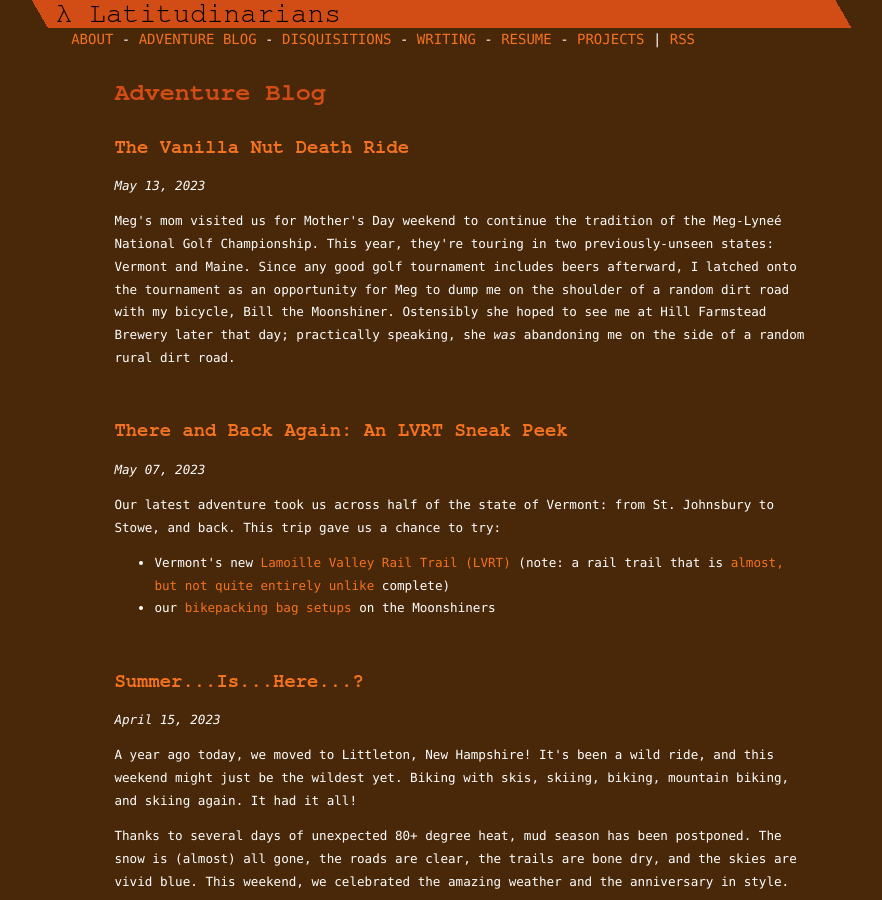
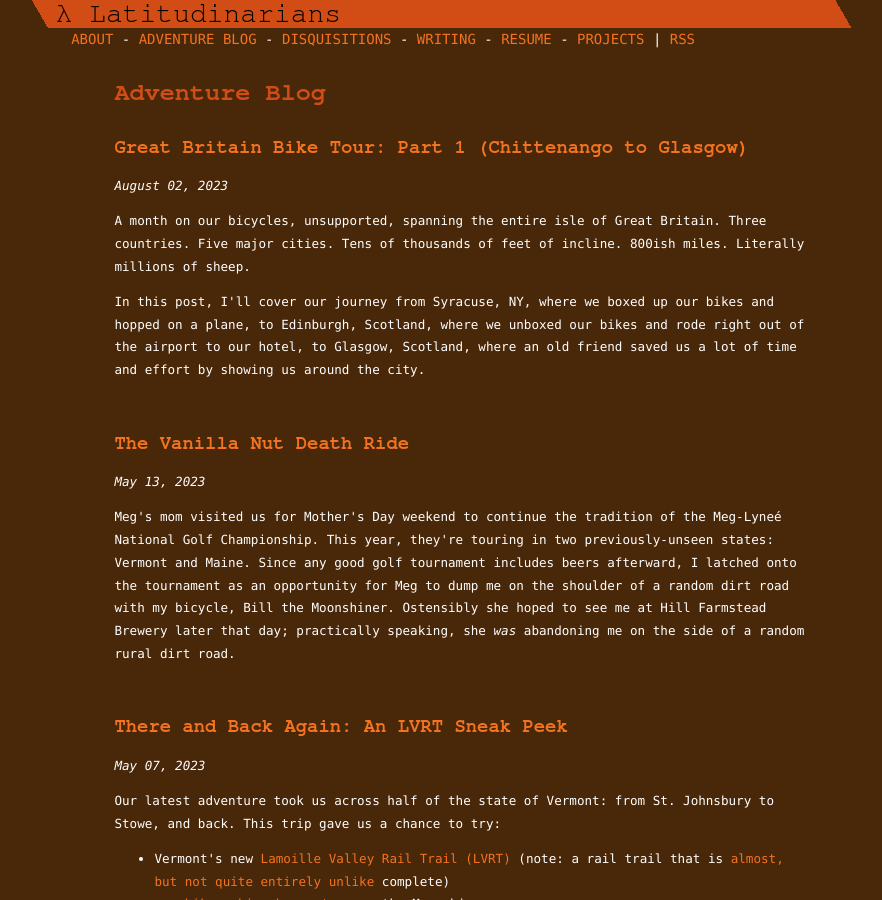
Before and after one commit to nathan-contino/nathan-contino.github.io, a Jekyll site: the page built from _pages/blog.html, in a window 1280 px wide and 900 px high. Shown: the whole window, without its empty margins (180-1062 px from the left). Built offline with Jekyll 4.4.1, drawn with Linux system fonts in a browser that asks for light colours.

Commit message:
Update 2023-08-02-gb-bike-tour-1.md

```diff
--- a/_posts/blog/2023-08-02-gb-bike-tour-1.md
+++ b/_posts/blog/2023-08-02-gb-bike-tour-1.md
@@ -1,3 +1,10 @@
+---
+title:  "Great Britain Bike Tour: Part 1 (Chittenango to Glasgow)"
+date:   2023-08-02 14:14:22 -0700
+layout: default
+categories: blog
+permalink: /:categories/:year/:month/:day/:title:output_ext
+---
 
 A month on our bicycles, unsupported, spanning the entire isle of Great Britain. Three countries. Five major cities. Tens of thousands of feet of incline. 800ish miles. Literally millions of sheep.
 
```
